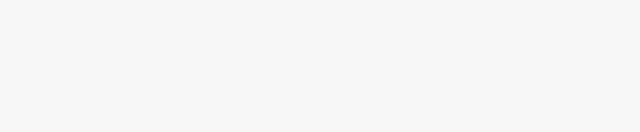
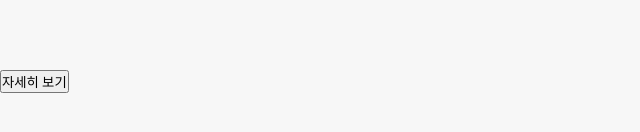
Before and after one commit to groomigroom/insang_biseo_react_js, a React (Create React App) app: page / in a window 1280 px wide. Shown: the part 1530-1662 px from the top of the page, without its empty margins (0-640 px from the left). Built offline with nearby package versions, Linux system fonts and the light colour scheme; a web font is replaced by a local one.

Commit message:
footer_part plus

```diff
--- a/src/App.js
+++ b/src/App.js
@@ -1,12 +1,14 @@
 import './App.css';
 import Header from './component/header';
 import Section_part from './component/section';
+import Footer_part from './component/footer_part';
 
 function App() {
   return (
     <div className="App">
-      <Header className="header_part" />
+      <Header />
       <Section_part />
+      <Footer_part />
     </div>
   );
 }
--- /dev/null
+++ b/src/component/footer_part.js
@@ -0,0 +1,7 @@
+export default function Footer_part() {
+    return (
+        <>
+            <button>자세히 보기</button>
+        </>
+    );
+}
```
